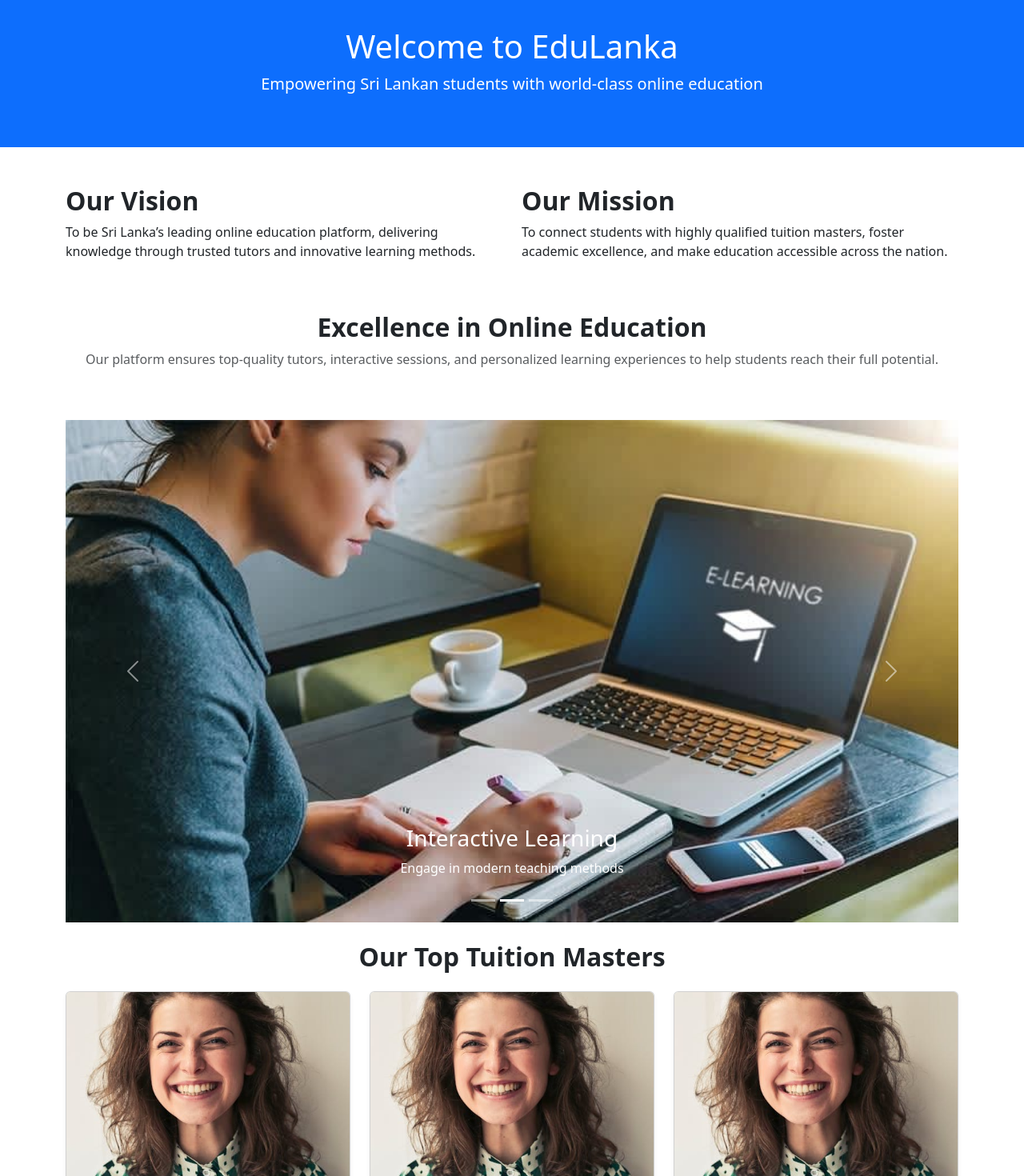
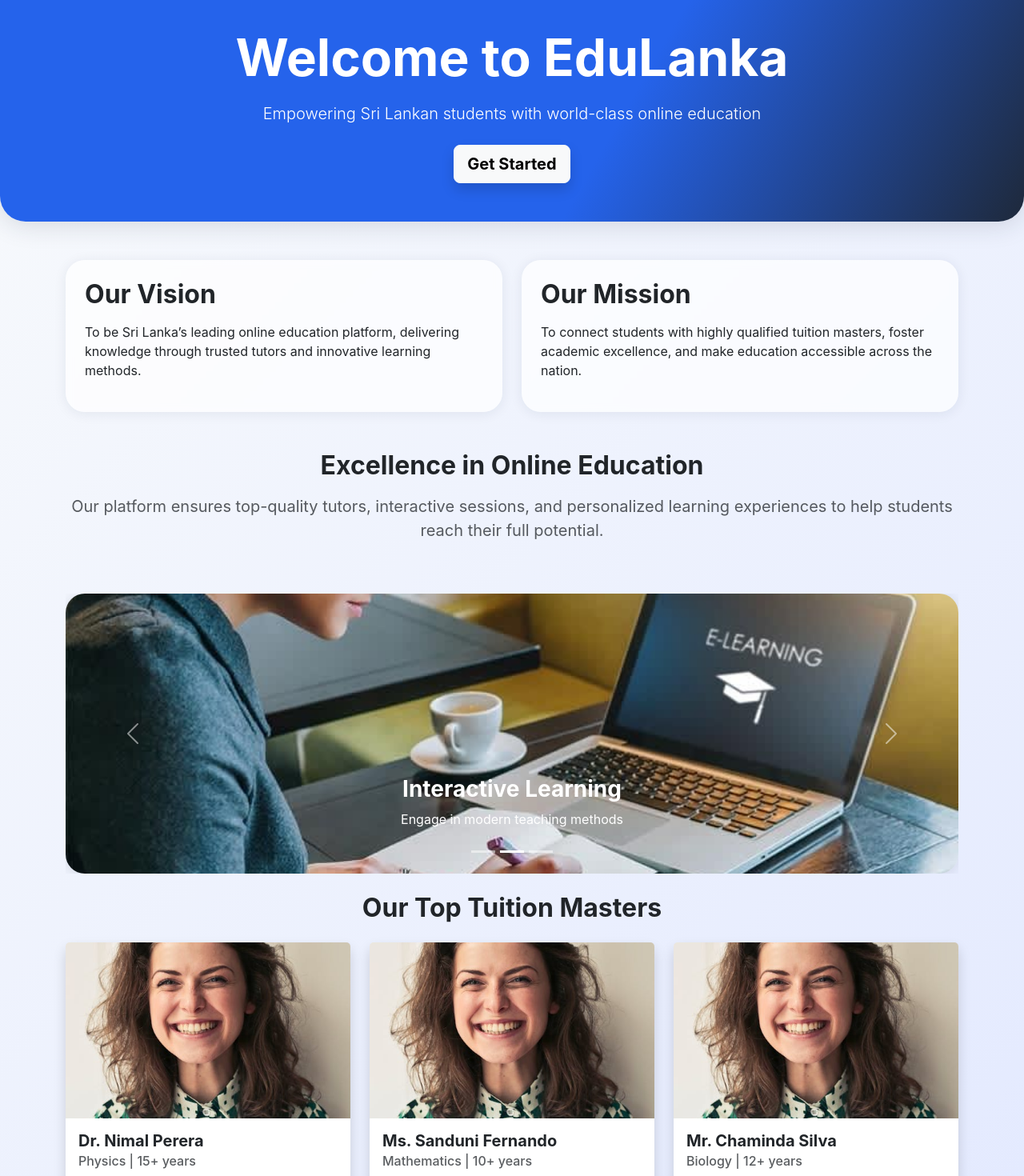
Before and after one commit to ChamilkaMihiraj2002/TutorLK, a React (Vite) app in the folder frontend/: page / in a window 1280 px wide. Shown: the part 80-1550 px from the top of the page at 80% size. Built offline with nearby package versions, Linux system fonts and the light colour scheme.

Commit message:
Update Home.tsx

```diff
--- a/frontend/src/Pages/Home page/Home.tsx
+++ b/frontend/src/Pages/Home page/Home.tsx
@@ -1,15 +1,12 @@
 import React from "react";
 import { Container, Row, Col, Card, Button, Carousel } from "react-bootstrap";
-import "./home.css"; // import custom styles
+import "./home.css";
 import Footer from "../../Components/Footer/Footer";
 
 import img1 from "../../assets/people/me.jpeg";
-
-// Slider images
 import sliderImg1 from "../../assets/sliders/sider1.png";
 import sliderImg2 from "../../assets/sliders/sider2.jpg";
 import sliderImg3 from "../../assets/sliders/sider3.jpg";
-
 
 interface Tutor {
   id: number;
@@ -52,42 +49,47 @@ const tutors: Tutor[] = [
 
 const Home: React.FC = () => {
   return (
-    <div>
+    <div className="home-modern-bg">
       {/* Hero Section */}
-      <div className="bg-primary text-white text-center py-5">
-        <h1>Welcome to EduLanka</h1>
-        <p className="lead">
+      <div className="hero-section text-white text-center py-5">
+        <h1 className="display-3 fw-bold mb-3">Welcome to EduLanka</h1>
+        <p className="lead mb-4">
           Empowering Sri Lankan students with world-class online education
         </p>
+        <Button variant="light" size="lg" className="fw-bold shadow hero-cta">
+          Get Started
+        </Button>
       </div>
-
-
 
       <Container className="my-5">
         {/* Vision & Mission */}
-        <Row className="mb-5">
-          <Col md={6}>
-            <h2 className="fw-bold">Our Vision</h2>
+        <Row className="mb-5 align-items-center">
+          <Col md={6} className="mb-4 mb-md-0">
+            <div className="glass-card p-4 h-100">
+              <h2 className="fw-bold mb-3">Our Vision</h2>
               <p>
                 To be Sri Lanka’s leading online education platform, delivering
                 knowledge through trusted tutors and innovative learning methods.
               </p>
+            </div>
           </Col>
           <Col md={6}>
-            <h2 className="fw-bold">Our Mission</h2>
+            <div className="glass-card p-4 h-100">
+              <h2 className="fw-bold mb-3">Our Mission</h2>
               <p>
                 To connect students with highly qualified tuition masters, foster
                 academic excellence, and make education accessible across the
                 nation.
               </p>
+            </div>
           </Col>
         </Row>
 
         {/* Excellence in Education */}
         <Row className="mb-5 text-center">
           <Col>
-            <h2 className="fw-bold">Excellence in Online Education</h2>
-            <p className="text-muted">
+            <h2 className="fw-bold mb-3">Excellence in Online Education</h2>
+            <p className="text-muted fs-5">
               Our platform ensures top-quality tutors, interactive sessions, and
               personalized learning experiences to help students reach their
               full potential.
@@ -96,39 +98,37 @@ const Home: React.FC = () => {
         </Row>
 
         {/* Carousel Section */}
-      <Carousel className="my-4" fade interval={3000}>
+        <Carousel className="my-4 modern-carousel" fade interval={3500}>
           <Carousel.Item>
             <img
-            className="d-block w-100"
+              className="d-block w-100 carousel-img"
               src={sliderImg1}
               alt="First slide"
             />
             <Carousel.Caption>
-            <h3>Quality Education</h3>
+              <h3 className="fw-bold">Quality Education</h3>
               <p>Learn from the best tutors in Sri Lanka</p>
             </Carousel.Caption>
           </Carousel.Item>
-
           <Carousel.Item>
             <img
-            className="d-block w-100"
+              className="d-block w-100 carousel-img"
               src={sliderImg2}
               alt="Second slide"
             />
             <Carousel.Caption>
-            <h3>Interactive Learning</h3>
+              <h3 className="fw-bold">Interactive Learning</h3>
               <p>Engage in modern teaching methods</p>
             </Carousel.Caption>
           </Carousel.Item>
-
           <Carousel.Item>
             <img
-            className="d-block w-100"
+              className="d-block w-100 carousel-img"
               src={sliderImg3}
               alt="Third slide"
             />
             <Carousel.Caption>
-            <h3>Nationwide Access</h3>
+              <h3 className="fw-bold">Nationwide Access</h3>
               <p>Education without boundaries</p>
             </Carousel.Caption>
           </Carousel.Item>
@@ -139,20 +139,20 @@ const Home: React.FC = () => {
           <h2 className="fw-bold mb-4 text-center">Our Top Tuition Masters</h2>
           {tutors.map((tutor) => (
             <Col key={tutor.id} md={4} className="mb-4">
-              <Card className="h-100 shadow-sm">
+              <Card className="h-100 shadow tutor-card border-0">
                 <Card.Img
                   variant="top"
                   src={tutor.image}
                   alt={tutor.name}
-                  className="tutor-img"
+                  className="tutor-img-modern"
                 />
                 <Card.Body>
-                  <Card.Title>{tutor.name}</Card.Title>
+                  <Card.Title className="fw-bold">{tutor.name}</Card.Title>
                   <Card.Subtitle className="mb-2 text-muted">
                     {tutor.subject} | {tutor.experience}
                   </Card.Subtitle>
                   <Card.Text>{tutor.description}</Card.Text>
-                  <Button variant="primary" size="sm">
+                  <Button variant="outline-primary" size="sm" className="fw-bold">
                     View Profile
                   </Button>
                 </Card.Body>
```
Lines whose indentation alone changed are shown as unchanged.
